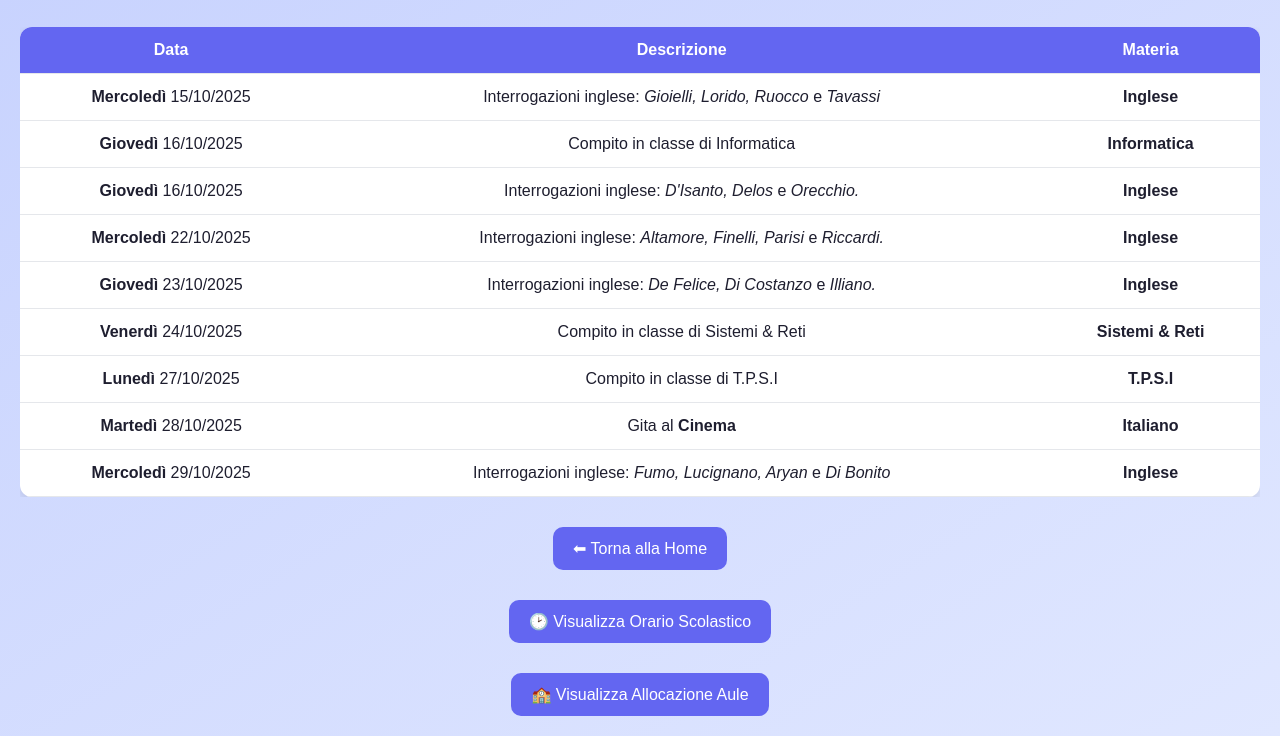
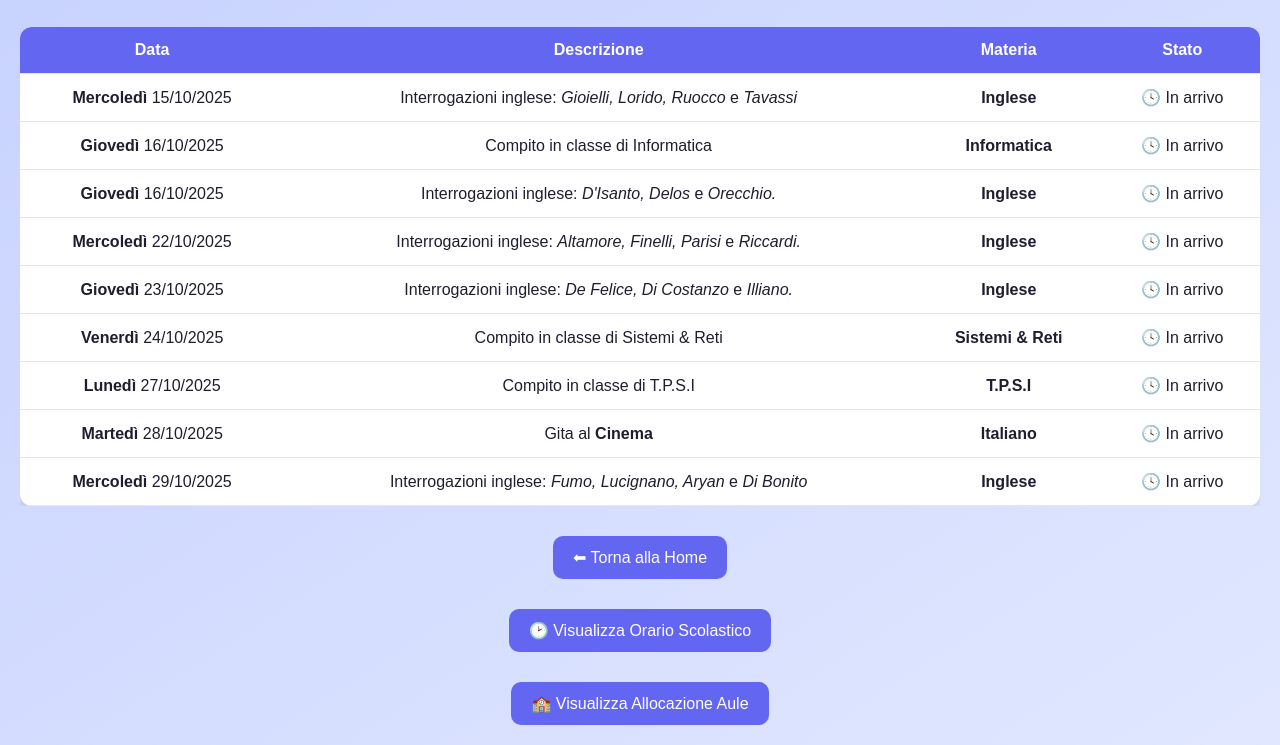
Before and after one commit to classe5ib/classe5ib, a plain HTML site: page promemoria.html in a window 1280 px wide. Shown: the part 82-827 px from the top of the page. Drawn offline with Linux system fonts and the light colour scheme.

Commit message:
Update promemoria.html

```diff
--- a/promemoria.html
+++ b/promemoria.html
@@ -5,8 +5,8 @@
     <meta name="viewport" content="width=device-width, initial-scale=1.0">
     <title>🗓️ - 5°IB Promemoria Generali</title>
     <link href="https://fonts.googleapis.com/css2?family=Inter:wght@400;700&display=swap" rel="stylesheet" />
-  <link rel="icon" href="./immagini/favicon.png" type="image/x-icon">
-  <link rel="shortcut icon" href="./immagini/favicon.png" type="image/x-icon">
+    <link rel="icon" href="./immagini/favicon.png" type="image/x-icon">
+    <link rel="shortcut icon" href="./immagini/favicon.png" type="image/x-icon">
     <style>
         body {
             font-family: "Poppins", sans-serif;
@@ -94,6 +94,10 @@
             background: #374151;
             color: #f9fafb;
         }
+        .done td {
+            opacity: 0.6;
+            text-decoration: line-through;
+        }
         @media (max-width: 600px) {
             body {
                 padding: 8px;
@@ -139,56 +143,64 @@
                     <th>Data</th>
                     <th>Descrizione</th>
                     <th>Materia</th>
+                    <th>Stato</th>
                 </tr>
             </thead>
             <tbody>
-                <tr>
+                <tr class="">
                     <td><strong>Mercoledì</strong> 15/10/2025</td>
-                    <td>Interrogazioni inglese: <em>Gioielli, Lorido, Ruocco </em> e <em>Tavassi</em></td>
+                    <td>Interrogazioni inglese: <em>Gioielli, Lorido, Ruocco</em> e <em>Tavassi</em></td>
                     <td><strong>Inglese</strong></td>
+                    <td>🕓 In arrivo</td>
                 </tr>
-                <tr>
+                <tr class="">
                     <td><strong>Giovedì</strong> 16/10/2025</td>
                     <td>Compito in classe di Informatica</td>
                     <td><strong>Informatica</strong></td>
+                    <td>🕓 In arrivo</td>
                 </tr>
-                <tr>
+                <tr class="">
                     <td><strong>Giovedì</strong> 16/10/2025</td>
-                    <td>Interrogazioni inglese: <em>D'Isanto, Delos </em>e <em>Orecchio.</em></td>
+                    <td>Interrogazioni inglese: <em>D'Isanto, Delos</em> e <em>Orecchio.</em></td>
                     <td><strong>Inglese</strong></td>
+                    <td>🕓 In arrivo</td>
                 </tr>
-                <tr>
+                <tr class="">
                     <td><strong>Mercoledì</strong> 22/10/2025</td>
-                    <td>Interrogazioni inglese: <em>Altamore, Finelli, Parisi </em>e  <em>Riccardi.</em></td>
+                    <td>Interrogazioni inglese: <em>Altamore, Finelli, Parisi</em> e  <em>Riccardi.</em></td>
                     <td><strong>Inglese</strong></td>
+                    <td>🕓 In arrivo</td>
                 </tr>
-                 <tr>
+                 <tr class="" >
                     <td><strong>Giovedì</strong> 23/10/2025</td>
-                    <td>Interrogazioni inglese: <em>De Felice, Di Costanzo </em>e <em>Illiano.</em></td>
+                    <td>Interrogazioni inglese: <em>De Felice, Di Costanzo</em> e <em>Illiano.</em></td>
                     <td><strong>Inglese</strong></td>
-
+                    <td>🕓 In arrivo</td>
                 </tr>
-                <tr>
+                <trclass="" >
                     <td><strong>Venerdì</strong> 24/10/2025</td>
                     <td>Compito in classe di Sistemi & Reti</td>
                     <td><strong>Sistemi & Reti</strong></td>
+                    <td>🕓 In arrivo</td>
                 </tr>
-                <tr>
+                <tr class="" >
                     <td><strong>Lunedì</strong> 27/10/2025</td>
                     <td>Compito in classe di T.P.S.I </td>
                     <td><strong>T.P.S.I</strong></td>
+                    <td>🕓 In arrivo</td>
                 </tr>
-                <tr>
+                <tr class="" >
                     <td><strong>Martedì</strong> 28/10/2025</td>
                     <td>Gita al <strong>Cinema</strong></td>
                     <td><strong>Italiano</strong></td>
+                    <td>🕓 In arrivo</td>
                 </tr>
-                <tr>
+                <tr class="">
                     <td> <strong>Mercoledì</strong> 29/10/2025</td>
-                    <td>Interrogazioni inglese: <em>Fumo, Lucignano, Aryan </em>e <em>Di Bonito</em></td>
+                    <td>Interrogazioni inglese: <em>Fumo, Lucignano, Aryan</em> e <em>Di Bonito</em></td>
                     <td><strong>Inglese</strong></td>
+                    <td>🕓 In arrivo</td>
                 </tr>
-                <!-- ...aggiungi altri promemoria qui... -->
             </tbody>
         </table>
     </div>
```
